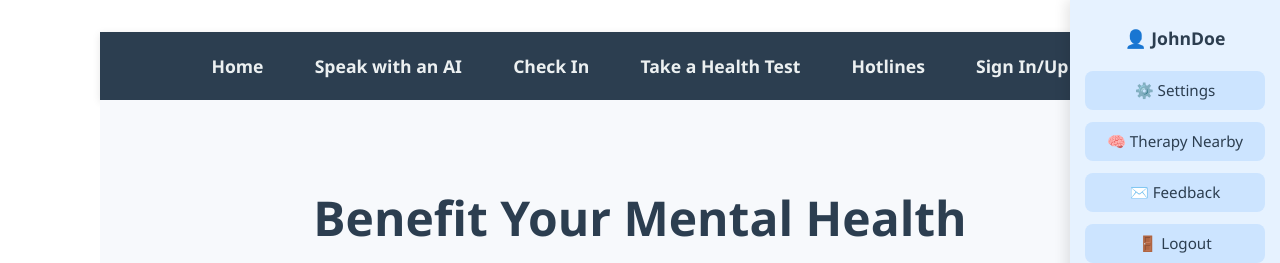
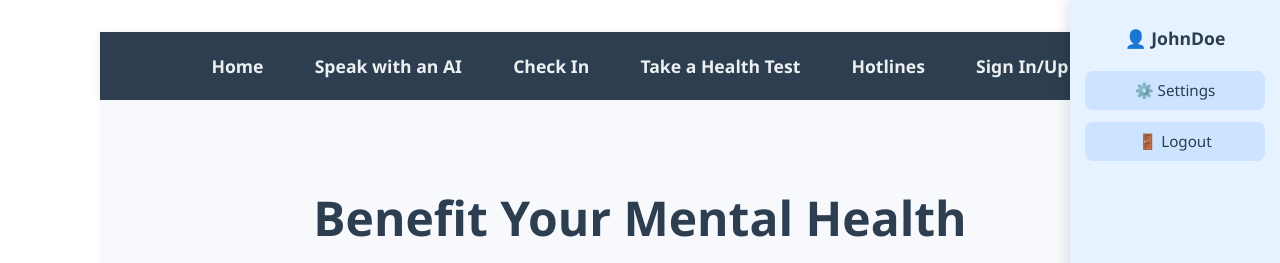
Before and after one commit to SujayO372/MentalHealthProject, a React (Vite) app in the folder MentalHealthProject/: page / in a window 1280 px wide. Shown: the top 263 px of the page. Built offline with nearby package versions, Linux system fonts and the light colour scheme.

Commit message:
health test

```diff
--- a/MentalHealthProject/src/components/UserNavBar.jsx
+++ b/MentalHealthProject/src/components/UserNavBar.jsx
@@ -3,8 +3,6 @@ import React from 'react';
 export default function UserNavBar({ username = 'Guest' }) {
   const links = [
     { name: '⚙️ Settings', href: '/settings' },
-    { name: '🧠 Therapy Nearby', href: '/therapy' },
-    { name: '✉️ Feedback', href: '/feedback' },
     { name: '🚪 Logout', href: '/logout' },
   ];
 
```
